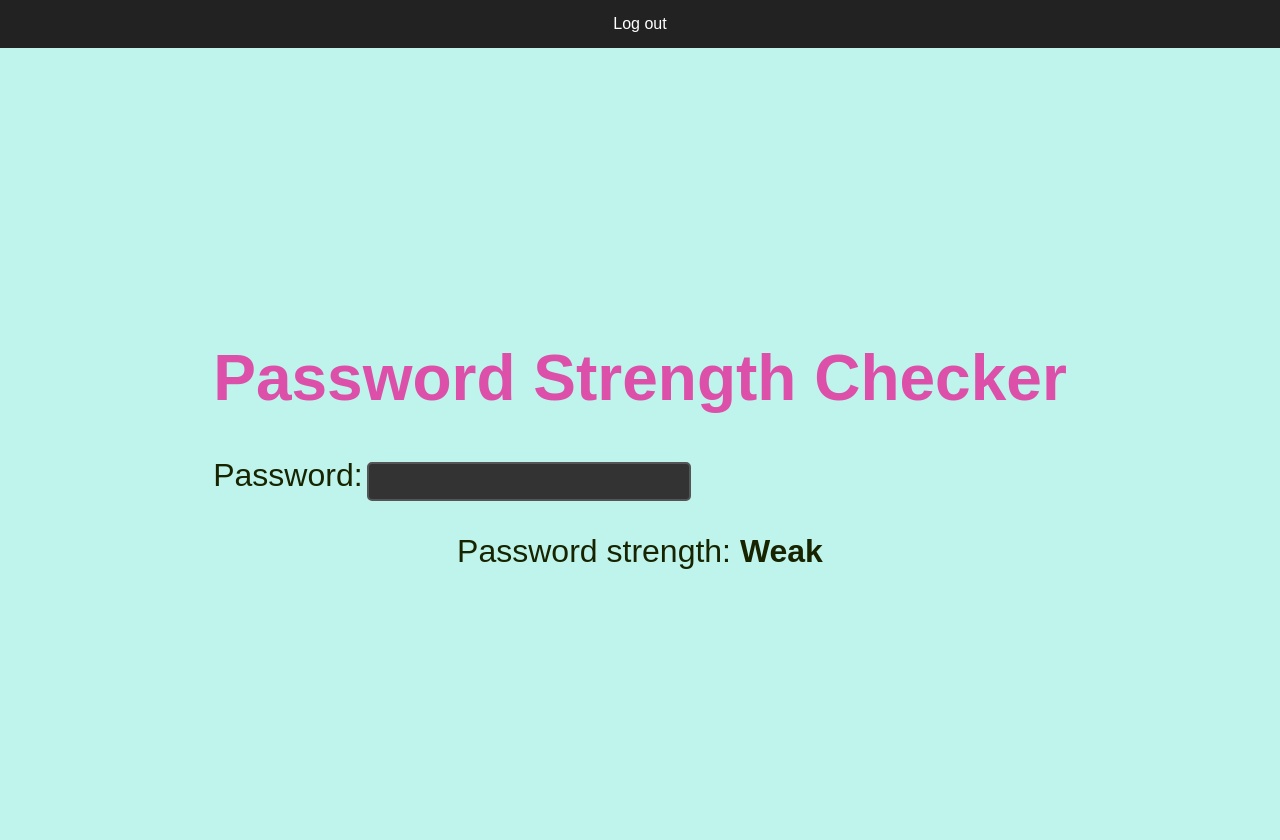
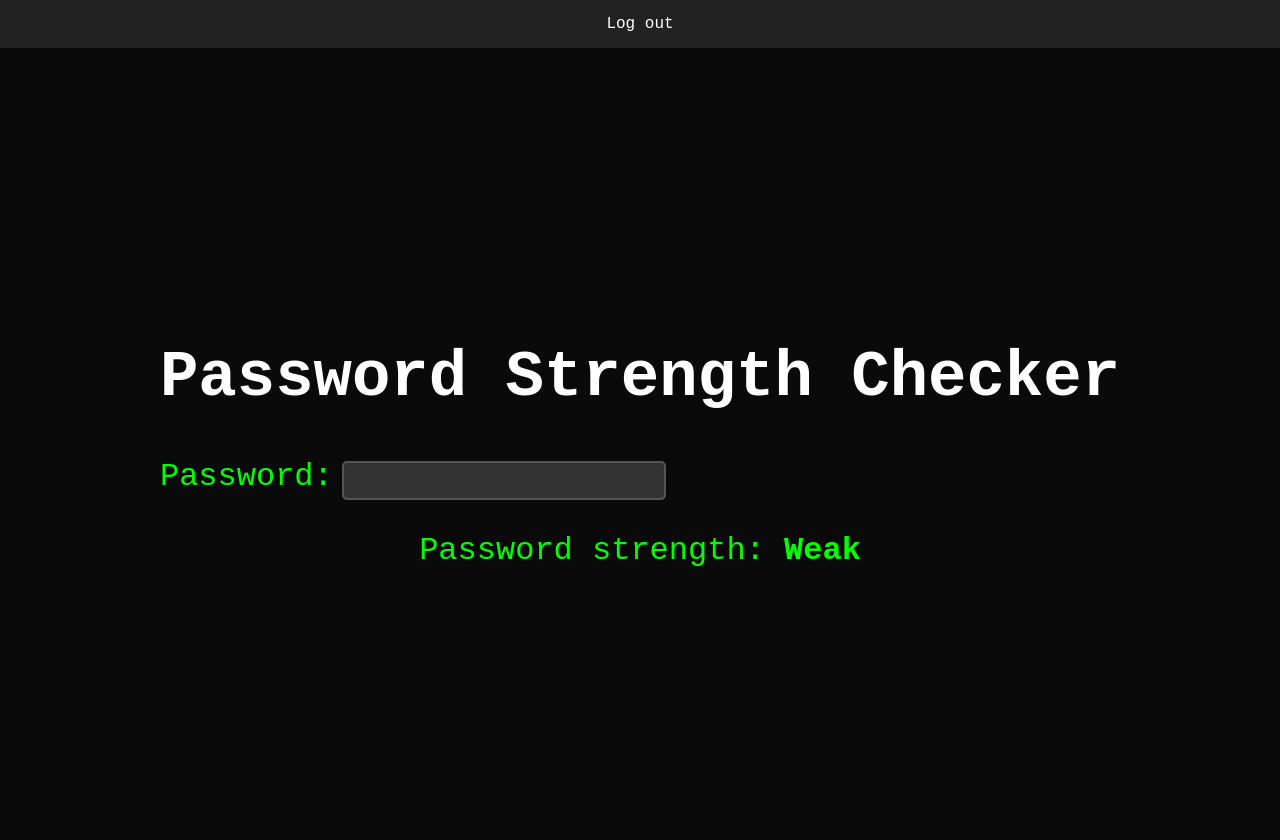
Before and after one commit to sakkarin31/web_101, a Flask app: page /home in a window 1280 px wide. Run offline with Flask 3, Linux system fonts and the light colour scheme.

Commit message:
change font and background

```diff
--- a/templates/index.html
+++ b/templates/index.html
@@ -7,11 +7,11 @@
     <script src="https://code.jquery.com/jquery-3.6.4.min.js"></script>
     <style>
         body {
-            font-family: Arial, sans-serif;
-            background-color: #bef4ec;
+            font-family: 'Courier New', Courier, monospace;
+            background-color: #0a0a0a;
             margin: 0;
             padding: 20px;
-            color: #182400;
+            color: #00ff00;
             display: flex;
             justify-content: center;
             align-items: center;
@@ -19,7 +19,7 @@
             flex-direction: column;
         }
         h1 {
-            color: #dd50a9;
+            color: #ffffff;
             font-size: 64px;
         }
         label, p {
```
